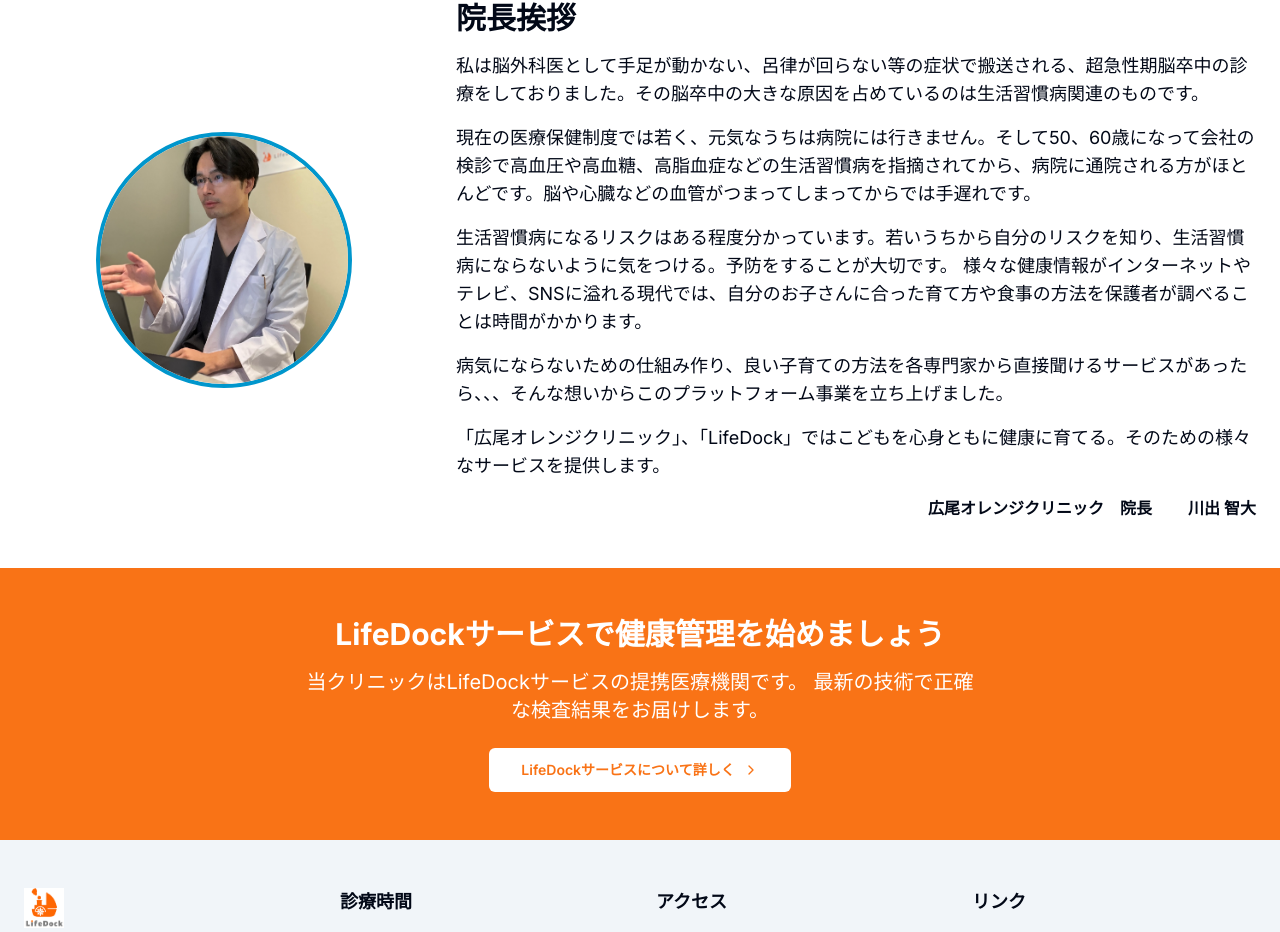
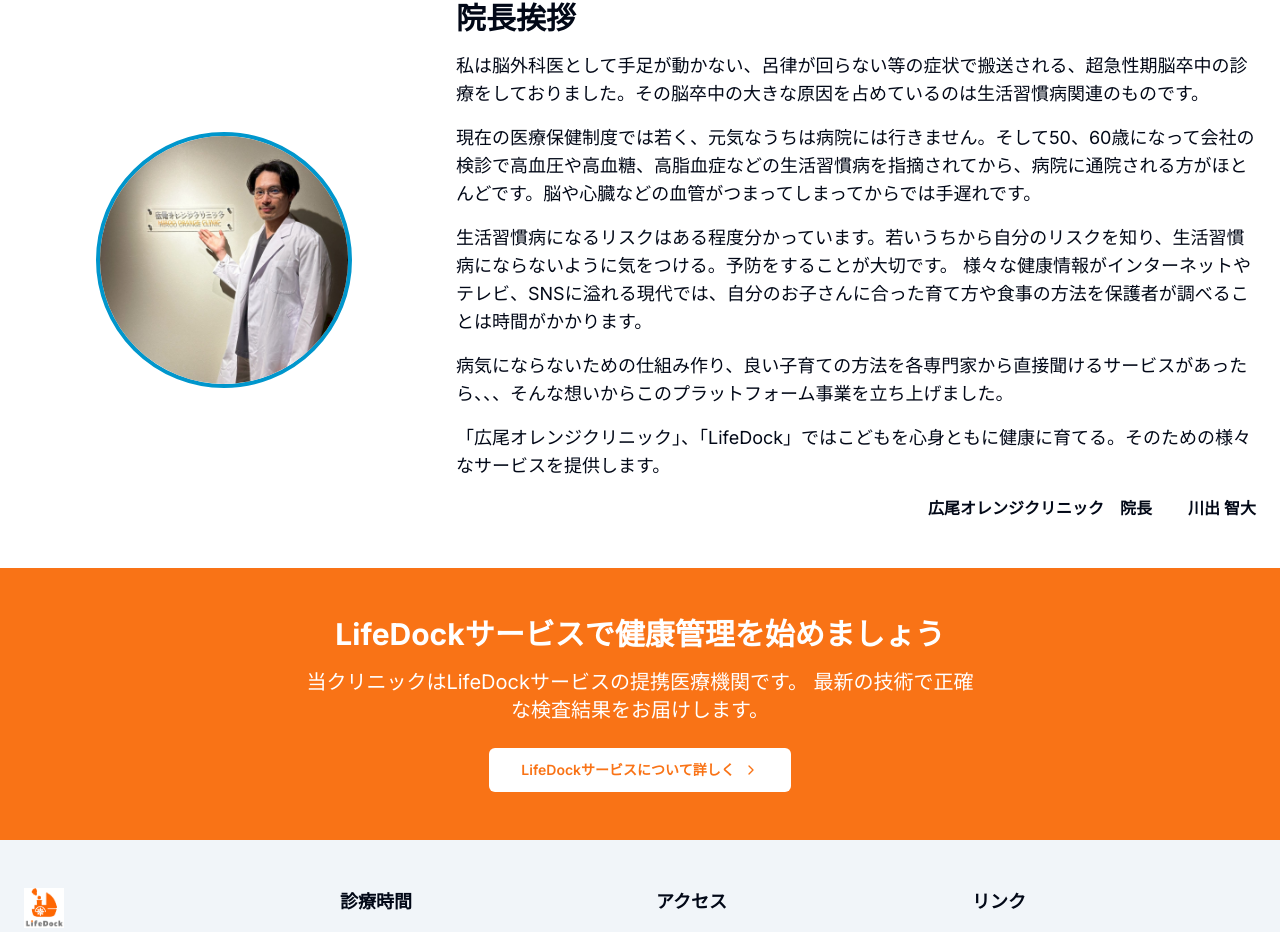
Before and after one commit to Kofsaku/lifedock-web, a Next.js app: page / in a window 1280 px wide. Shown: the part 1570-2502 px from the top of the page. Built offline with nearby package versions, Linux system fonts and the light colour scheme.

Commit message:
chenge image

```diff
--- a/app/page.tsx
+++ b/app/page.tsx
@@ -179,7 +179,7 @@ export default function Home() {
         <div className="flex flex-col md:flex-row gap-8 items-center">
           <div className="md:w-1/3">
             <div className="relative w-64 h-64 mx-auto rounded-full overflow-hidden border-4 border-primary">
-              <Image src="/kawadesan.jpg?height=300&width=300" alt="院長写真" fill className="object-cover" />
+              <Image src="/IMG_2599.JPG?height=300&width=300" alt="院長写真" fill className="object-cover" />
             </div>
           </div>
           <div className="md:w-2/3">
```
Also changed, not shown: public/IMG_2599.JPG (added).
